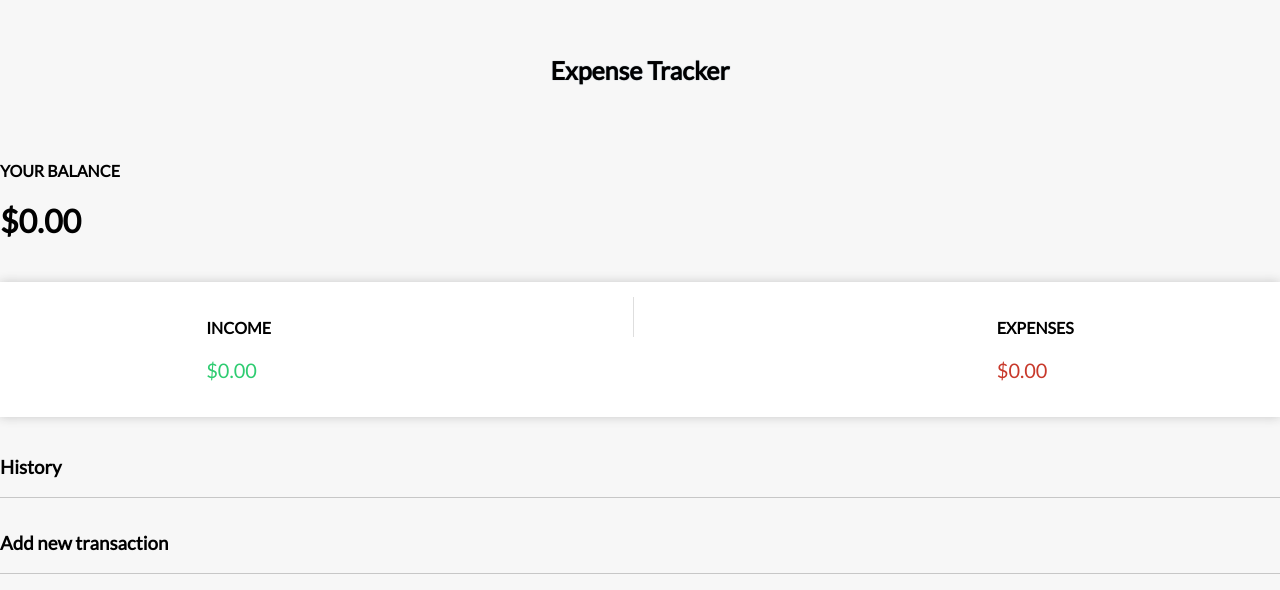
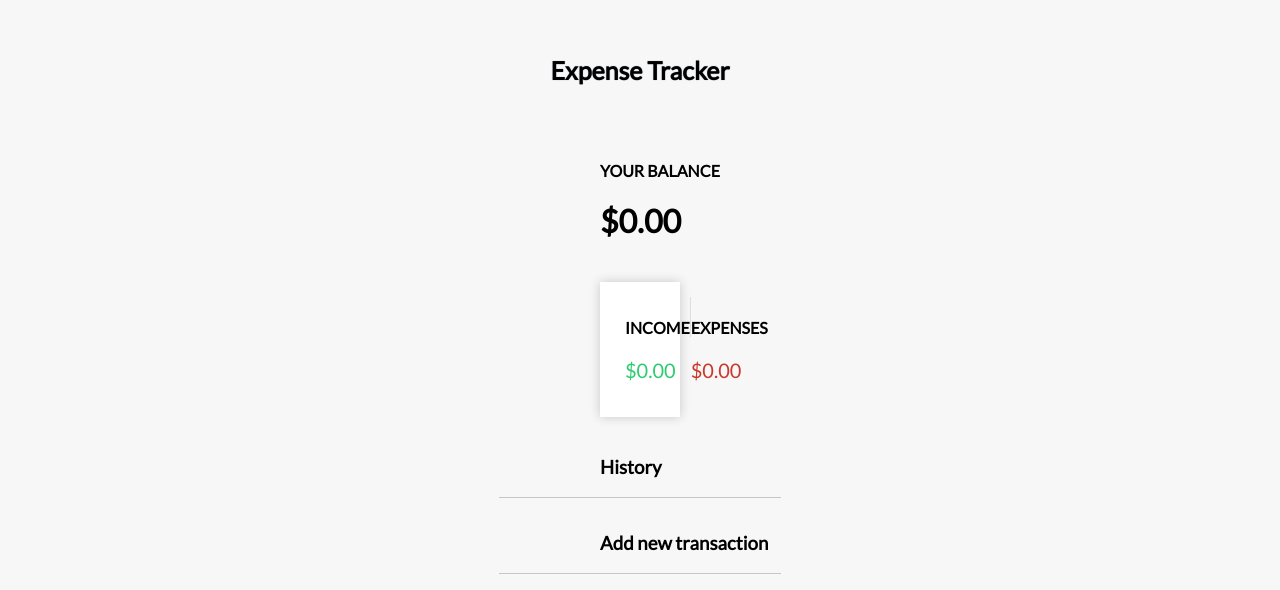
Before and after one commit to Amir-Shahzad7/Expense-Tracker-App, a React (Create React App) app: page / in a window 1280 px wide. Shown: the top 590 px of the page. Built offline with nearby package versions, Linux system fonts and the light colour scheme.

Commit message:
Update App.css

```diff
--- a/src/App.css
+++ b/src/App.css
@@ -18,10 +18,12 @@
 }
 .Balance{
   padding-top: 35px;
+  text-indent: 600px;
   font-family: "Lato";
 }
 .AccountSummary{
   padding-top: 30px;
+  text-indent: 665px;
   font-family: "Lato";
 }
 .IncomeExpenseContainer{
@@ -31,21 +33,27 @@
   font-family: "Lato";
   display: flex;
   justify-content: space-around;
+  margin-left: 600px;
+  margin-right: 600px;
   padding: 25px;
   padding-top: 15px;
   padding-bottom: 15px;
 }
 .TransactionHistory{
   margin-top: 15px;
+  text-indent: 600px;
   font-family: "Lato";
 }
 .HorizontalLine{
   border: none;
   background:#C7C7C7;
   height: 0.1px;
+  margin-left: 39%;
+  margin-right: 39%;
   margin-top: 10px;
 }
 .AddTransaction{
   font-family: "Lato";
+  text-indent: 600px;
   margin-top: 35px;
 }
```
